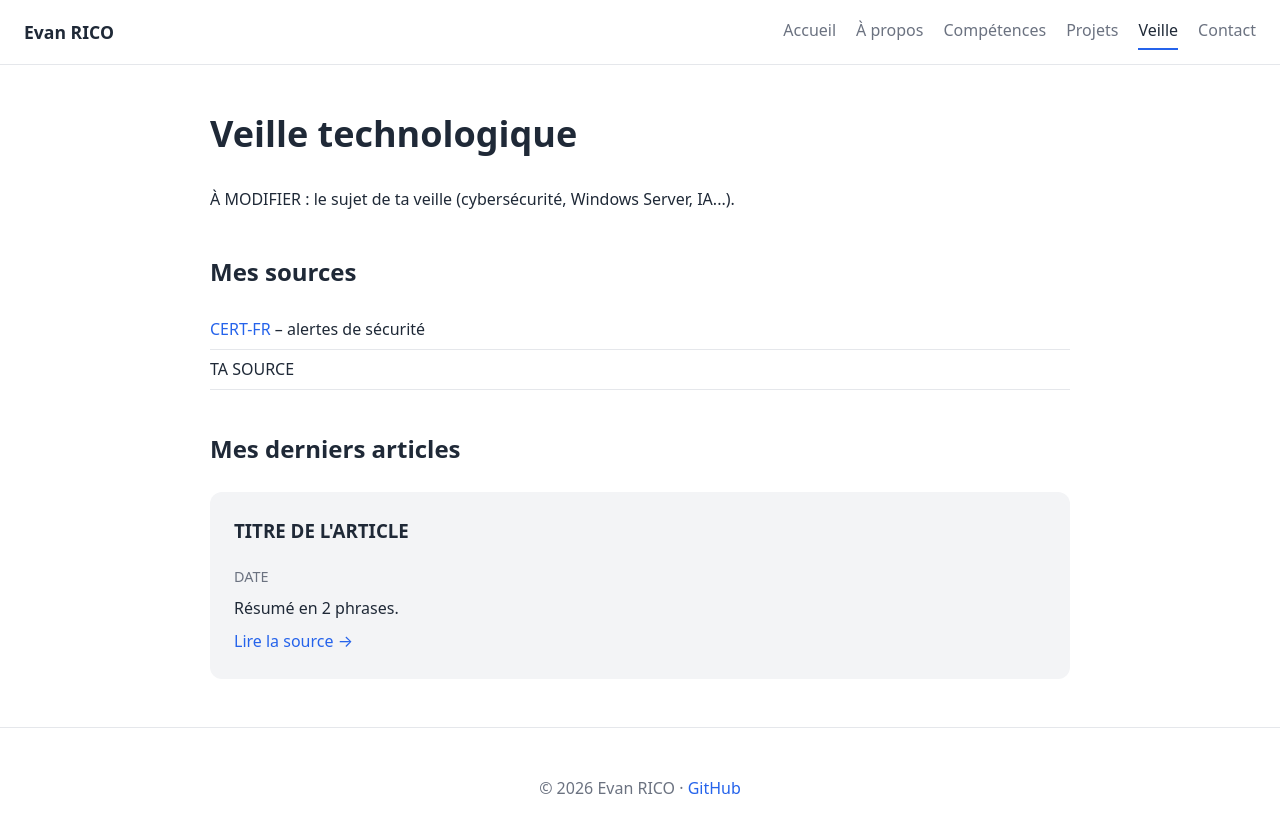
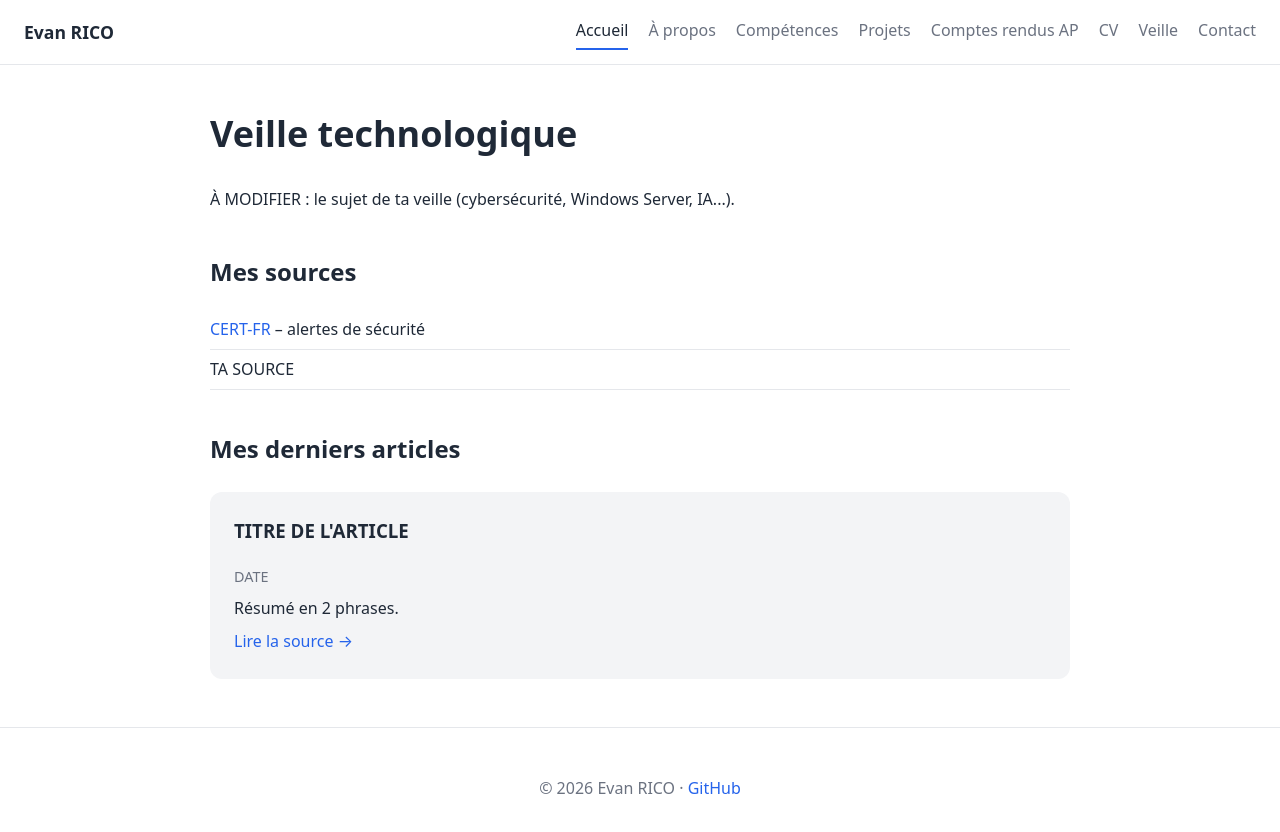
Before and after one commit to evanitorico-del/evanitorico-del.github.io, a plain HTML site: page veille.html in a window 1280 px wide. Drawn offline with Linux system fonts and the light colour scheme.

Commit message:
Update navigation links in veille.html

```diff
--- a/veille.html
+++ b/veille.html
@@ -11,13 +11,15 @@
     <a class="logo" href="index.html">Evan RICO</a>
     <button class="menu-btn" aria-label="Menu" onclick="document.querySelector('nav').classList.toggle('open')">☰</button>
     <nav>
-      <a href="index.html">Accueil</a>
-      <a href="apropos.html">À propos</a>
-      <a href="competences.html">Compétences</a>
-      <a href="projets.html">Projets</a>
-      <a href="veille.html" class="active">Veille</a>
-      <a href="contact.html">Contact</a>
-    </nav>
+  <a href="index.html" class="active">Accueil</a>
+  <a href="apropos.html">À propos</a>
+  <a href="competences.html">Compétences</a>
+  <a href="projets.html">Projets</a>
+  <a href="comptes-rendus.html">Comptes rendus AP</a>
+  <a href="cv.html">CV</a>
+  <a href="veille.html">Veille</a>
+  <a href="contact.html">Contact</a>
+</nav>
   </header>
 
   <main>
```
